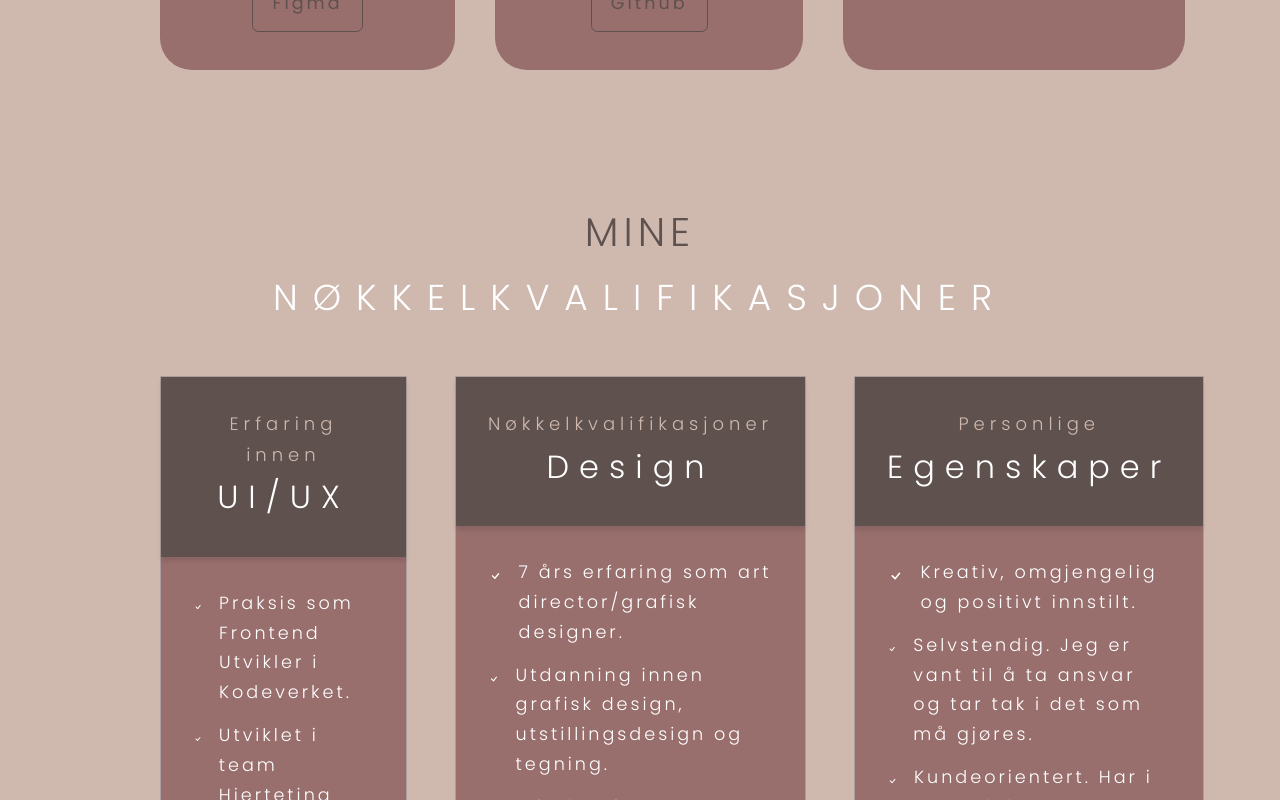
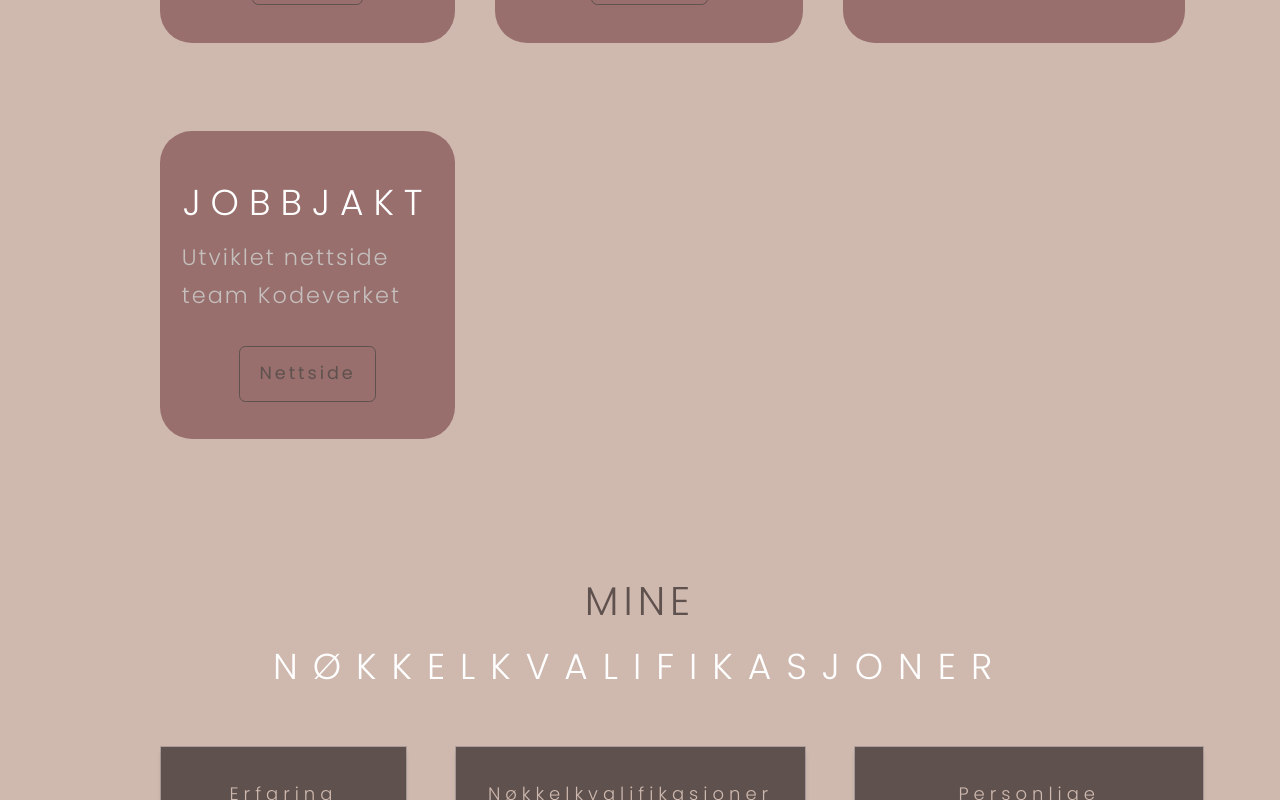
Before and after one commit to Viviann1/praksis-portfolio, a React (Create React App) app: page / in a window 1280 px wide. Shown: the part 3900-4700 px from the top of the page. Built offline with nearby package versions, Linux system fonts and the light colour scheme.

Commit message:
added portfolio item

```diff
--- a/src/components/portfolio/Portfolio.jsx
+++ b/src/components/portfolio/Portfolio.jsx
@@ -29,6 +29,16 @@ const Portfolio = () => {
           </div>
         </article>
 
+        <article className='portfolio__item'>
+          <div>
+          <h3 className='h3_heading'>Jobbjakt</h3>
+          <p className='portfolio-p'>Utviklet nettside team Kodeverket</p>
+          </div>
+          <div className="portfolio__item-cta">
+          <a href="https://www.jobbjakt.no/" className='btn'>Nettside</a>
+          </div>
+        </article>
+
       </div>
     </section>
   )
--- a/src/components/portfolio/portfolio.css
+++ b/src/components/portfolio/portfolio.css
@@ -51,10 +51,17 @@
 
 
 .portfolio__item h3 {
-    margin: 1.2rem 0 2rem;
+    margin: 1.2rem 0 0.3rem;
     font-weight: 100;
     color: var(--color-white);
 
+}
+
+.portfolio-p {
+color: var(--color-light);
+margin-bottom: 2rem;
+display: flex;
+justify-content: center;
 }
 
 .portfolio__item-cta {
--- a/src/index.css
+++ b/src/index.css
@@ -16,7 +16,7 @@
  --color-primary: #ab9d9c;
  --color-primary-variant: #b28d89;
  --color-white: #ffffff;
- --color-light: #aea7a5;
+ --color-light: #c5bfbd;
  --color-dark: #5e514e;
 
  --transition: all 400ms ease;
```
